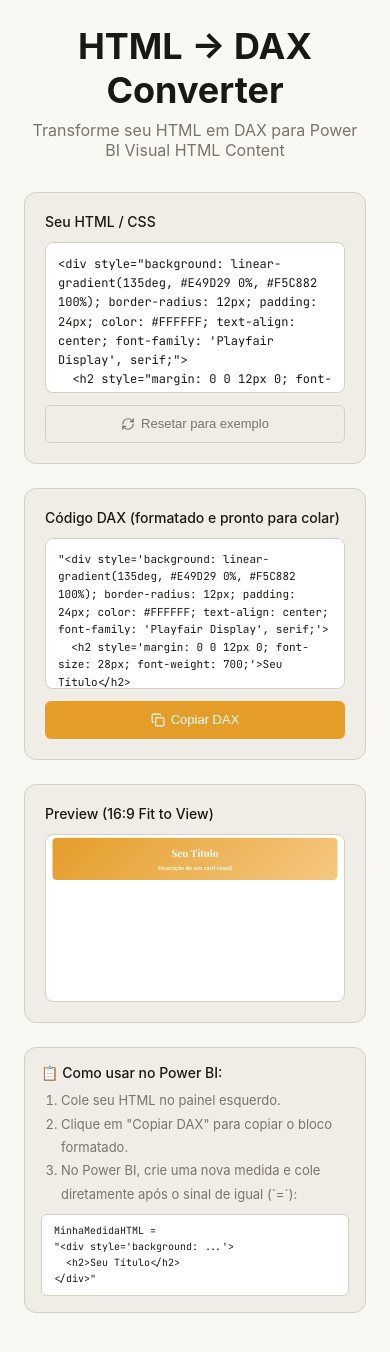
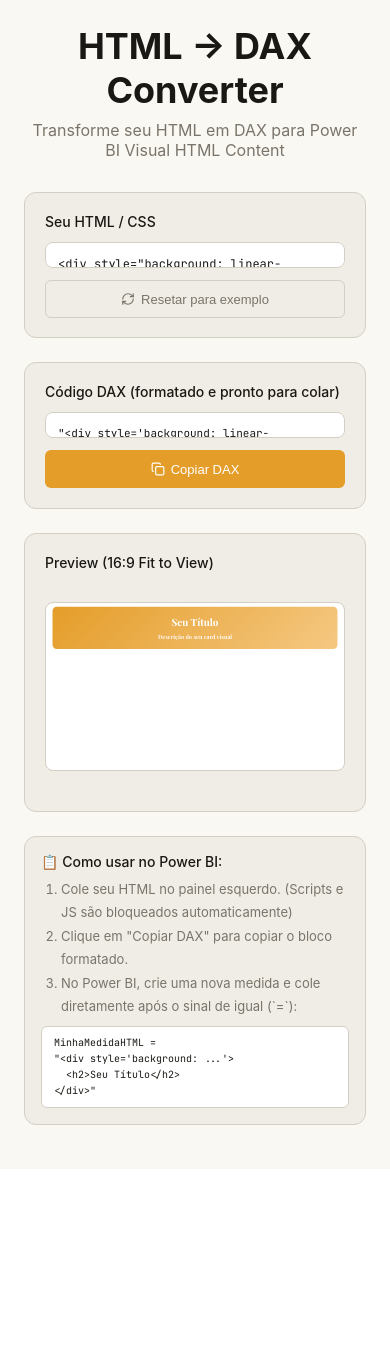
Before and after one commit to Neves-BR/HtmlToDax, a React (Vite) app: page / in a window 390 px wide. Shown: the top 1352 px of the page. After the commit the page ends 1169 px from the top, so only its background shows below. Built offline with nearby package versions, Linux system fonts and the light colour scheme.

Commit message:
Implement input sanitization and improve scaling logic
Added input sanitization to block JavaScript and prevent XSS attacks. Updated scaling calculations and styles for better responsiveness.

```diff
--- a/src/App.jsx
+++ b/src/App.jsx
@@ -26,6 +26,16 @@ const HtmlToDaxConverter = () => {
   const containerRef = useRef(null);
   const contentRef = useRef(null);
 
+  // Função para sanitizar o input do usuário e bloquear JS
+  const handleHtmlChange = (e) => {
+    let rawValue = e.target.value;
+    rawValue = rawValue.replace(/<script\b[^>]*>[\s\S]*?<\/script>/gi, '');
+    rawValue = rawValue.replace(/\bon[a-z]+\s*=\s*["'][^"']*["']/gi, '');
+    rawValue = rawValue.replace(/\bon[a-z]+\s*=\s*[^\s>]+/gi, '');
+    rawValue = rawValue.replace(/(href|src)\s*=\s*["']\s*javascript:[^"']*["']/gi, '$1="#"');
+    setHtml(rawValue);
+  };
+
   const convertToDax = () => {
     const converted = html.trim().replace(/"/g, "'");
     return `"${converted}"`;
@@ -39,50 +49,30 @@ const HtmlToDaxConverter = () => {
     setTimeout(() => setCopied(false), 2000);
   };
 
-  // Cálculo de Escala Baseado em Canvas Virtual Fixo (Resolve o efeito de zoom intermitente)
+  // Cálculo de Escala Baseado em Canvas Virtual Fixo
   useLayoutEffect(() => {
     if (!containerRef.current || !contentRef.current) return;
 
     const updateScale = () => {
       const container = containerRef.current;
-
-      // Resolução virtual padrão em 16:9
       const VIRTUAL_WIDTH = 800;
       const VIRTUAL_HEIGHT = 450;
-
       const availableWidth = container.clientWidth;
       const availableHeight = container.clientHeight;
-
-      // Calculamos a escala APENAS pelas dimensões virtuais fixas.
-      // Isso impede que alterações internas do HTML afetem o zoom.
       const scaleX = availableWidth / VIRTUAL_WIDTH;
       const scaleY = availableHeight / VIRTUAL_HEIGHT;
-
       const padding = 0.96;
 
-      // Mantemos a margem de segurança e bloqueamos ampliações desnecessárias
-      const newScale = Math.min(
-        1,
-        scaleX * padding,
-        scaleY * padding
-      );
-
+      const newScale = Math.min(1, scaleX * padding, scaleY * padding);
       setScale(newScale);
     };
 
-    // Executa a primeira vez para ajustar a escala
     updateScale();
-
-    // Utiliza o ResizeObserver para manter a responsividade perfeita
-    // sem depender do state do HTML ou de breakpoints específicos.
-    const resizeObserver = new ResizeObserver(() => {
-      updateScale();
-    });
-
+    const resizeObserver = new ResizeObserver(() => updateScale());
     resizeObserver.observe(containerRef.current);
 
     return () => resizeObserver.disconnect();
-  }, []); // Sem a dependência de 'html', o zoom fica totalmente estável ao digitar!
+  }, []);
 
   return (
     <div style={{
@@ -137,7 +127,8 @@ const HtmlToDaxConverter = () => {
             display: 'flex',
             flexDirection: 'column',
             gap: '24px',
-            minHeight: 0
+            minHeight: 0,
+            height: '100%' // <-- Trava a altura da coluna
           }}>
 
             {/* Card 1: Seu HTML */}
@@ -148,7 +139,7 @@ const HtmlToDaxConverter = () => {
               padding: '20px',
               display: 'flex',
               flexDirection: 'column',
-              flex: 1,
+              flex: '1 1 0', // <-- Impede o card de crescer infinitamente
               minHeight: 0,
               boxSizing: 'border-box'
             }}>
@@ -164,10 +155,10 @@ const HtmlToDaxConverter = () => {
               </label>
               <textarea
                 value={html}
-                onChange={(e) => setHtml(e.target.value)}
+                onChange={handleHtmlChange}
                 style={{
                   width: '100%',
-                  flex: 1,
+                  flex: '1 1 0', // <-- Força o textarea a respeitar a rolagem interna
                   minHeight: 0,
                   padding: '12px',
                   border: '0.5px solid #D4CFC4',
@@ -202,7 +193,7 @@ const HtmlToDaxConverter = () => {
                   justifyContent: 'center',
                   gap: '6px',
                   transition: 'all 0.2s',
-                  flexShrink: 0,
+                  flexShrink: 0, // <-- Garante que o botão não encolha
                   boxSizing: 'border-box'
                 }}
                 onMouseOver={(e) => e.target.style.background = '#E0D9CC'}
@@ -221,7 +212,7 @@ const HtmlToDaxConverter = () => {
               padding: '20px',
               display: 'flex',
               flexDirection: 'column',
-              flex: 1,
+              flex: '1 1 0', // <-- Impede o card de crescer infinitamente
               minHeight: 0,
               boxSizing: 'border-box'
             }}>
@@ -241,7 +232,7 @@ const HtmlToDaxConverter = () => {
                   border: '0.5px solid #D4CFC4',
                   borderRadius: '8px',
                   padding: '12px',
-                  flex: 1,
+                  flex: '1 1 0', // <-- Força a div a respeitar a rolagem interna
                   minHeight: 0,
                   overflowY: 'auto',
                   fontFamily: "'JetBrains Mono', monospace",
@@ -276,7 +267,7 @@ const HtmlToDaxConverter = () => {
                   gap: '6px',
                   width: '100%',
                   transition: 'all 0.2s',
-                  flexShrink: 0,
+                  flexShrink: 0, // <-- Garante que o botão não encolha
                   boxSizing: 'border-box'
                 }}
                 onMouseOver={(e) => e.target.style.background = '#D08A1A'}
@@ -298,7 +289,8 @@ const HtmlToDaxConverter = () => {
             display: 'flex',
             flexDirection: 'column',
             boxSizing: 'border-box',
-            minHeight: 0
+            minHeight: 0,
+            height: '100%' // <-- Trava a altura da coluna da direita
           }}>
             <label style={{
               fontSize: '14px',
@@ -312,14 +304,13 @@ const HtmlToDaxConverter = () => {
             </label>
 
             <div style={{
-              flex: 1,
+              flex: '1 1 0', // <-- Previne redimensionamentos inesperados
               display: 'flex',
               justifyContent: 'center',
               alignItems: 'center',
               minHeight: 0,
               width: '100%'
             }}>
-              {/* Moldura física do Canvas 16:9 */}
               <div
                 ref={containerRef}
                 style={{
@@ -329,12 +320,11 @@ const HtmlToDaxConverter = () => {
                   background: '#FFFFFF',
                   border: '0.5px solid #D4CFC4',
                   borderRadius: '8px',
-                  position: 'relative', // Essencial para ancorar o posicionamento absoluto do filho
+                  position: 'relative',
                   overflow: 'hidden',
                   boxSizing: 'border-box'
                 }}
               >
-                {/* O Canvas Virtual estático de 800x450 */}
                 <div
                   ref={contentRef}
                   style={{
@@ -379,7 +369,7 @@ const HtmlToDaxConverter = () => {
             paddingLeft: '20px',
             lineHeight: '1.8'
           }}>
-            <li>Cole seu HTML no painel esquerdo.</li>
+            <li>Cole seu HTML no painel esquerdo. (Scripts e JS são bloqueados automaticamente)</li>
             <li>Clique em "Copiar DAX" para copiar o bloco formatado.</li>
             <li>No Power BI, crie uma nova medida e cole diretamente após o sinal de igual (`=`):</li>
           </ol>
```
